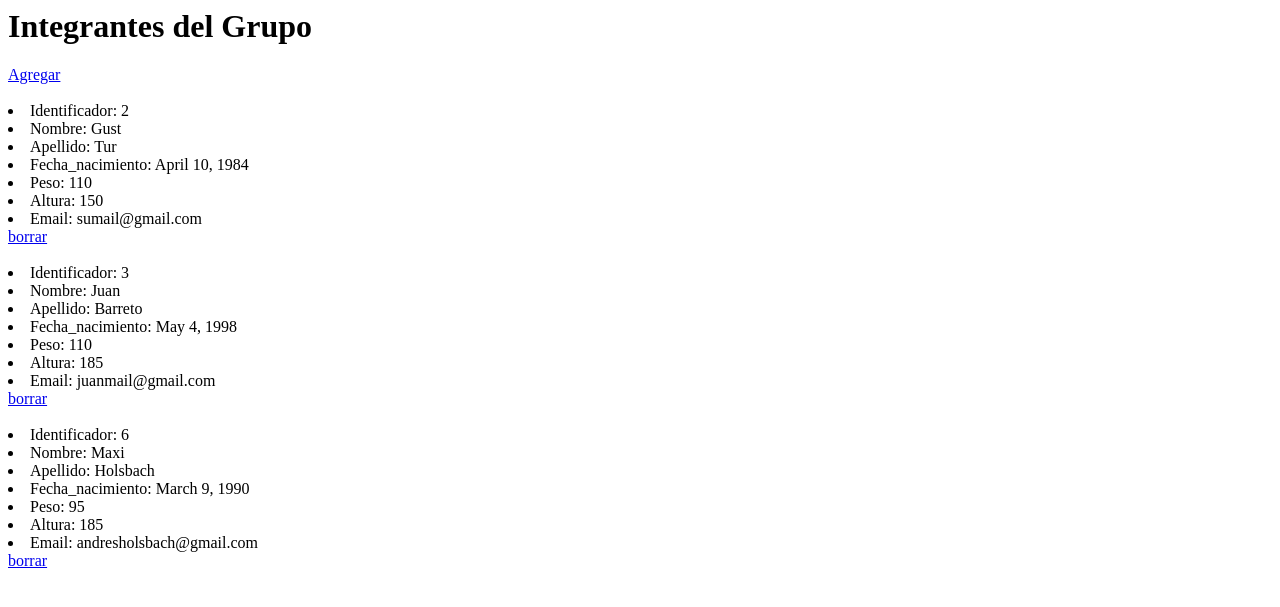
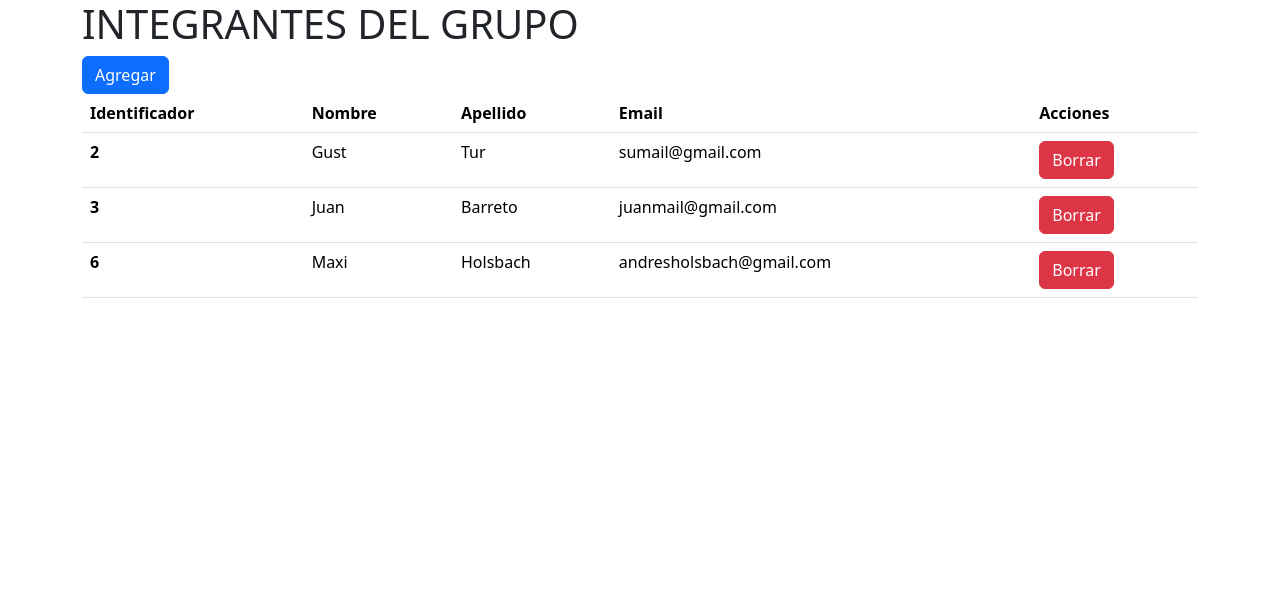
Before and after one commit to MaximilianoHolsbach/primermvt, a Django app: page /grupo/ in a window 1280 px wide. Shown: the top 607 px of the page. Run offline with Django 4.2, Linux system fonts and the light colour scheme; data comes from the database, SQL or seed files in the repository; both versions use the stored data as it was after the commit; some libraries are stand-ins or nearby versions.

Commit message:
agrego bootstrap5

```diff
--- a/grupo/templates/grupo/index.html
+++ b/grupo/templates/grupo/index.html
@@ -1,20 +1,50 @@
-<h1>Integrantes del Grupo</h1>
-<a href="{% url 'agregar' %}">Agregar</a>
-<br>
-<br>
-{% if personas %}
-    {% for p in personas %}
-        <li> Identificador: {{p.id}} </li>
-        <li> Nombre: {{p.nombre}} </li>
-        <li> Apellido: {{p.apellido}} </li>
-        <li> Fecha_nacimiento: {{p.fecha_nacimiento}} </li>
-        <li> Peso: {{p.peso}} </li>
-        <li> Altura: {{p.altura}} </li>
-        <li> Email: {{p.email}} </li>
-        <a href="{% url 'borrar' identificador=p.id %}"> borrar </a>
-        <br>
-        <br>
-    {% endfor %}
-{% else %}
-    <p>No tienes familiares cargados</p>
-{% endif %}
+{% load bootstrap5 %}
+
+{# Load CSS and JavaScript #}
+{% bootstrap_css %}
+{% bootstrap_javascript %}
+
+{# Display django.contrib.messages as Bootstrap alerts #}
+{% bootstrap_messages %}
+
+
+<div class="container">
+    <div class="row">
+      <div class="col">
+        <h1>INTEGRANTES DEL GRUPO</h1>
+        {% url 'agregar' as agregar_url %}
+        {% bootstrap_button "Agregar" size="sm" button_class="btn-primary" button_type="link" href=agregar_url %}
+
+      </div>
+      </div>
+      <dov class="row">
+      <div class="col">
+        {% if personas %}
+        <table class="table">
+            <thead>
+                <th scope="col">Identificador</th>
+                <th scope="col">Nombre</th>
+                <th scope="col">Apellido</th>
+                <th scope="col">Email</th>
+                <th scope="col">Acciones</th>
+            </thead>
+
+            {% for p in personas %}
+            <tbody>
+                <tr>
+                    <th scope="row">{{p.id}} </th>
+                    <td> {{p.nombre}} </td>
+                    <td> {{p.apellido}} </td>
+                    <td> {{p.email}} </td>
+                    {% url 'borrar' identificador=p.id as borrar_url %}
+                    <td>{% bootstrap_button "Borrar" size="sm" button_class="btn-danger" button_type="link" href=borrar_url %}</td>
+                </tr>
+            </tbody>
+            {% endfor %}
+        </table>
+        {% else %}
+            <p>No tienes integrantes cargados</p>
+        {% endif %}
+      </div>
+    </div>
+  </div>
--- a/mvtandresholsbach/settings.py
+++ b/mvtandresholsbach/settings.py
@@ -31,6 +31,7 @@ ALLOWED_HOSTS = []
 # Application definition
 
 INSTALLED_APPS = [
+    'bootstrap5',
     'grupo',
     'django.contrib.admin',
     'django.contrib.auth',
```
Also changed, not shown: grupo/templates/grupo/formcarga.html (+26 -6 lines), bootstrap problemas-2.jpg (added), bootstrap problemas.jpg (added), db.sqlite3, solucionadobootstrap.jpg (added).
